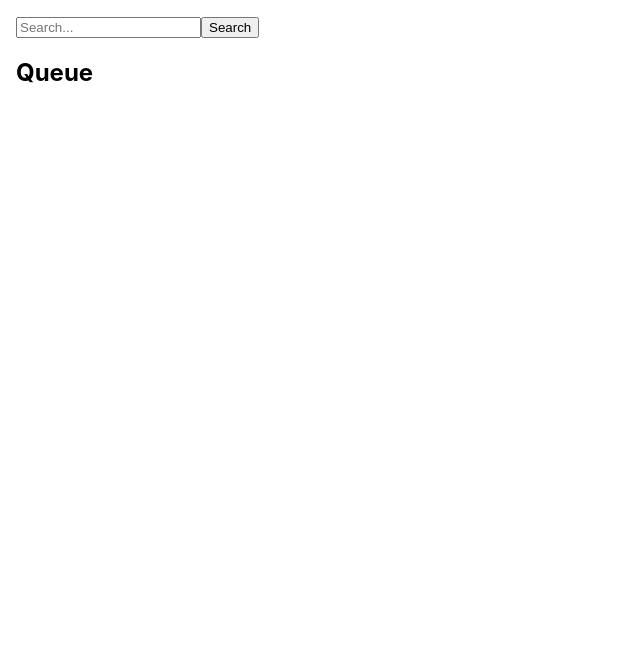
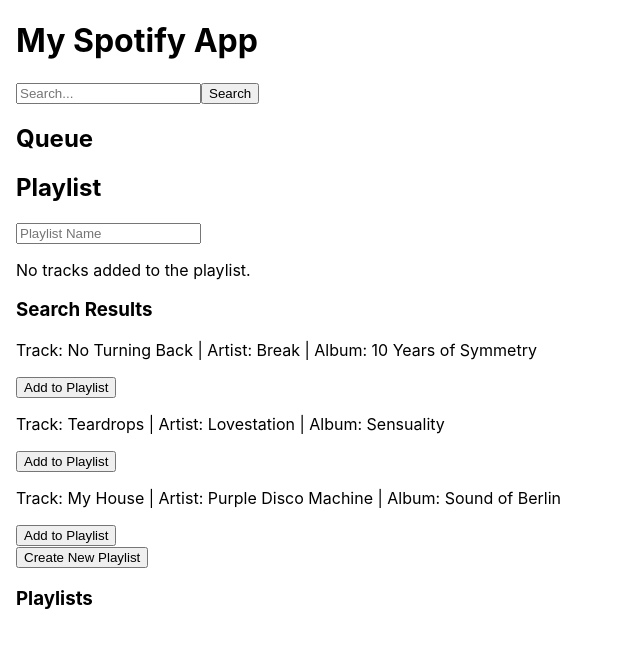
Before and after one commit to Jason5D/Spotify_API, a React (Create React App) app in the folder spotifyapp/: page / in a window 1280 px wide. Shown: the top 648 px of the page, without its empty margins (0-640 px from the left). Built offline with nearby package versions, Linux system fonts and the light colour scheme.

Commit message:
working playlist adding and editting

```diff
--- a/spotifyapp/src/App/App.js
+++ b/spotifyapp/src/App/App.js
@@ -1,20 +1,36 @@
-import React, {useState} from "react";
+import React, { useState } from "react";
 import Playing from "../Playing/Playing.js";
-import Tracklist from "../Tracklist/Tracklist.js"
+import Playlist from "../Playlist/Playlist.js";
 import SearchBar from "../SearchBar/SearchBar.js";
 import Queue from "../Queue/Queue.js";
 
 function App() {
   const [queueItems, setQueueItems] = useState([]);
 
-  const handleAddToQueue = item => {
+  const handleAddToQueue = (item) => {
     setQueueItems([...queueItems, item]);
+  };
+
+  const handleRemoveFromQueue = (item) => {
+    const updatedQueueItems = queueItems.filter(
+      (queueItem) => queueItem !== item
+    );
+    setQueueItems(updatedQueueItems);
+  };
+
+  const handleClearQueue = () => {
+    setQueueItems([]);
   };
 
   return (
     <div>
       <SearchBar onAddToQueue={handleAddToQueue} />
-      <Queue queueItems={queueItems} />
+      <Queue
+        queueItems={queueItems}
+        onRemoveFromQueue={handleRemoveFromQueue}
+        onClearQueue={handleClearQueue}
+      />
+      <Playlist/>
     </div>
   );
 }
--- a/spotifyapp/src/Playing/Playing.js
+++ b/spotifyapp/src/Playing/Playing.js
@@ -4,10 +4,11 @@
 function Playing() {
   const firstTrack = data[0].track;
   const firstArtist = data[0].artist;
+  const firstAlbum = data[0].album;
   return (
     <div>
       <h2>Playing</h2>
-        <p>{firstTrack} by {firstArtist}</p>
+        <p>{firstTrack} by {firstArtist}, {firstAlbum}</p>
     </div>
   );
 }
--- /dev/null
+++ b/spotifyapp/src/Playlist/Playlist.js
@@ -0,0 +1,100 @@
+import React, { useState } from 'react';
+import data from '../Data/data.json';
+
+function Playlist() {
+  const [playlistName, setPlaylistName] = useState('');
+  const [playlistTracks, setPlaylistTracks] = useState([]);
+  const [playlists, setPlaylists] = useState([]);
+
+  const handleAddToPlaylist = (track) => {
+    const newTrack = { ...track, id: playlistTracks.length + 1 };
+    setPlaylistTracks([...playlistTracks, newTrack]);
+  };
+
+  const handlePlaylistNameChange = (event) => {
+    setPlaylistName(event.target.value);
+  };
+
+  const handleCreatePlaylist = () => {
+    if (playlistName.trim() !== '') {
+      const newPlaylist = {
+        name: playlistName,
+        tracks: playlistTracks,
+      };
+      setPlaylists([...playlists, newPlaylist]);
+      setPlaylistName('');
+      setPlaylistTracks([]);
+    }
+  };
+
+  const handleRemoveFromPlaylist = (playlistIndex, trackId) => {
+    const updatedPlaylists = [...playlists];
+    const updatedTracks = updatedPlaylists[playlistIndex].tracks.filter((track) => track.id !== trackId);
+    updatedPlaylists[playlistIndex].tracks = updatedTracks;
+    setPlaylists(updatedPlaylists);
+  };
+
+  const handleDeletePlaylist = (index) => {
+    const updatedPlaylists = [...playlists];
+    updatedPlaylists.splice(index, 1);
+    setPlaylists(updatedPlaylists);
+  };
+
+  const handleEditPlaylist = (playlistIndex) => {
+    // Perform editing logic here, such as removing tracks from the playlist
+  };
+
+  return (
+    <div>
+      <h2>Playlist</h2>
+      <input
+        type="text"
+        placeholder="Playlist Name"
+        value={playlistName}
+        onChange={handlePlaylistNameChange}
+      />
+      {playlistTracks.length > 0 ? (
+        <div>
+          {playlistTracks.map((track) => (
+            <div key={track.id}>
+              <p>
+                Track: {track.track} | Artist: {track.artist} | Album: {track.album}
+              </p>
+              <button onClick={() => handleRemoveFromPlaylist(track.id)}>Remove</button>
+            </div>
+          ))}
+        </div>
+      ) : (
+        <p>No tracks added to the playlist.</p>
+      )}
+      <h3>Search Results</h3>
+      {data.map((item) => (
+        <div key={item.id}>
+          <p>
+            Track: {item.track} | Artist: {item.artist} | Album: {item.album}
+          </p>
+          <button onClick={() => handleAddToPlaylist(item)}>Add to Playlist</button>
+        </div>
+      ))}
+      <button onClick={handleCreatePlaylist}>Create New Playlist</button>
+      <h3>Playlists</h3>
+      {playlists.map((playlist, index) => (
+        <div key={index}>
+          <h4>{playlist.name}</h4>
+          {playlist.tracks.map((track) => (
+            <div key={track.id}>
+              <p>
+                Track: {track.track} | Artist: {track.artist} | Album: {track.album}
+              </p>
+              <button onClick={() => handleRemoveFromPlaylist(index, track.id)}>Remove</button>
+            </div>
+          ))}
+          <button onClick={() => handleDeletePlaylist(index)}>Delete Playlist</button>
+          <button onClick={() => handleEditPlaylist(index)}>Edit Playlist</button>
+        </div>
+      ))}
+    </div>
+  );
+}
+
+export default Playlist;
--- a/spotifyapp/src/Queue/Queue.js
+++ b/spotifyapp/src/Queue/Queue.js
@@ -1,17 +1,33 @@
 import React, {useState} from "react";
 import data from "../Data/data.json";
 
-function Queue({ queueItems }) {
+function Queue({ queueItems, onRemoveFromQueue, onClearQueue }) {
+  const handleRemoveFromQueue = (item) => {
+    onRemoveFromQueue(item);
+  };
+
+  const handleClearQueue = () => {
+    onClearQueue();
+  };
+
   return (
     <div>
       <h2>Queue</h2>
       <ol>
         {queueItems.map((item, index) => (
-          <li key={index}>{item.track} by {item.artist}, {item.album}</li>
+          <li key={index}>
+            {item.track} by {item.artist}, {item.album}
+            <button onClick={() => handleRemoveFromQueue(item)}>Remove</button>
+          </li>
         ))}
       </ol>
+      {queueItems.length > 0 && (
+        <button onClick={handleClearQueue}>Clear All</button>
+      )}
     </div>
   );
 }
 
+
+
 export default Queue;
--- a/spotifyapp/src/Tracklist/Tracklist.js
+++ /dev/null
@@ -1,15 +0,0 @@
-import React from "react";
-import data from "../Data/data.json";
-
-function Tracklist() {
-  return (
-    <div>
-      <h2>Tracklist</h2>
-      {data.map((item) => (
-        <p>Track: {item.track} | Artist: {item.artist} | Album: {item.album}</p>
-      ))}
-    </div>
-  );
-}
-
-export default Tracklist;
--- a/spotifyapp/src/index.js
+++ b/spotifyapp/src/index.js
@@ -7,6 +7,7 @@
 const root = ReactDOM.createRoot(document.getElementById('root'));
 root.render(
   <React.StrictMode>
+    <h1>My Spotify App</h1>
     <App />
   </React.StrictMode>
 );
```
